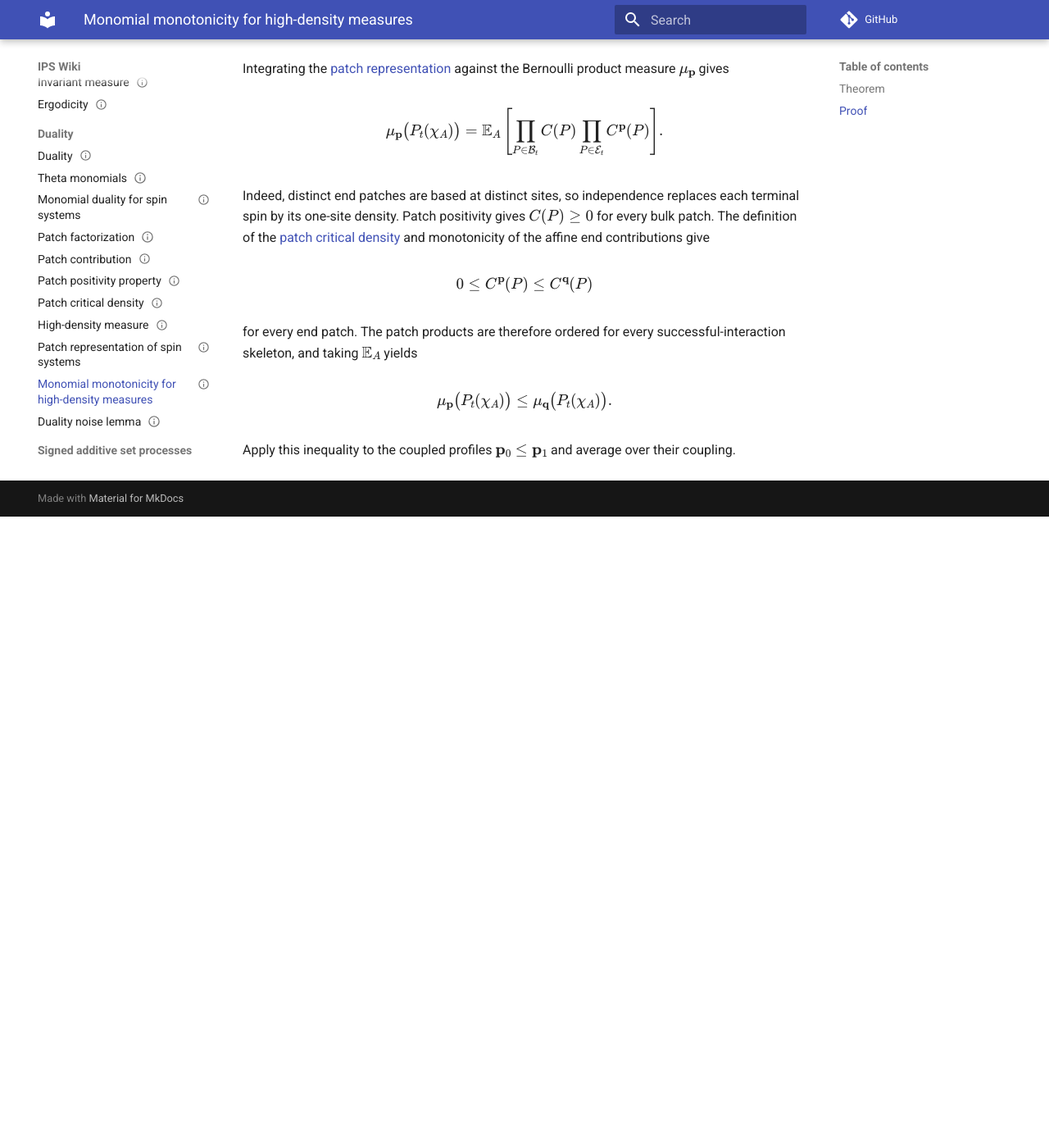
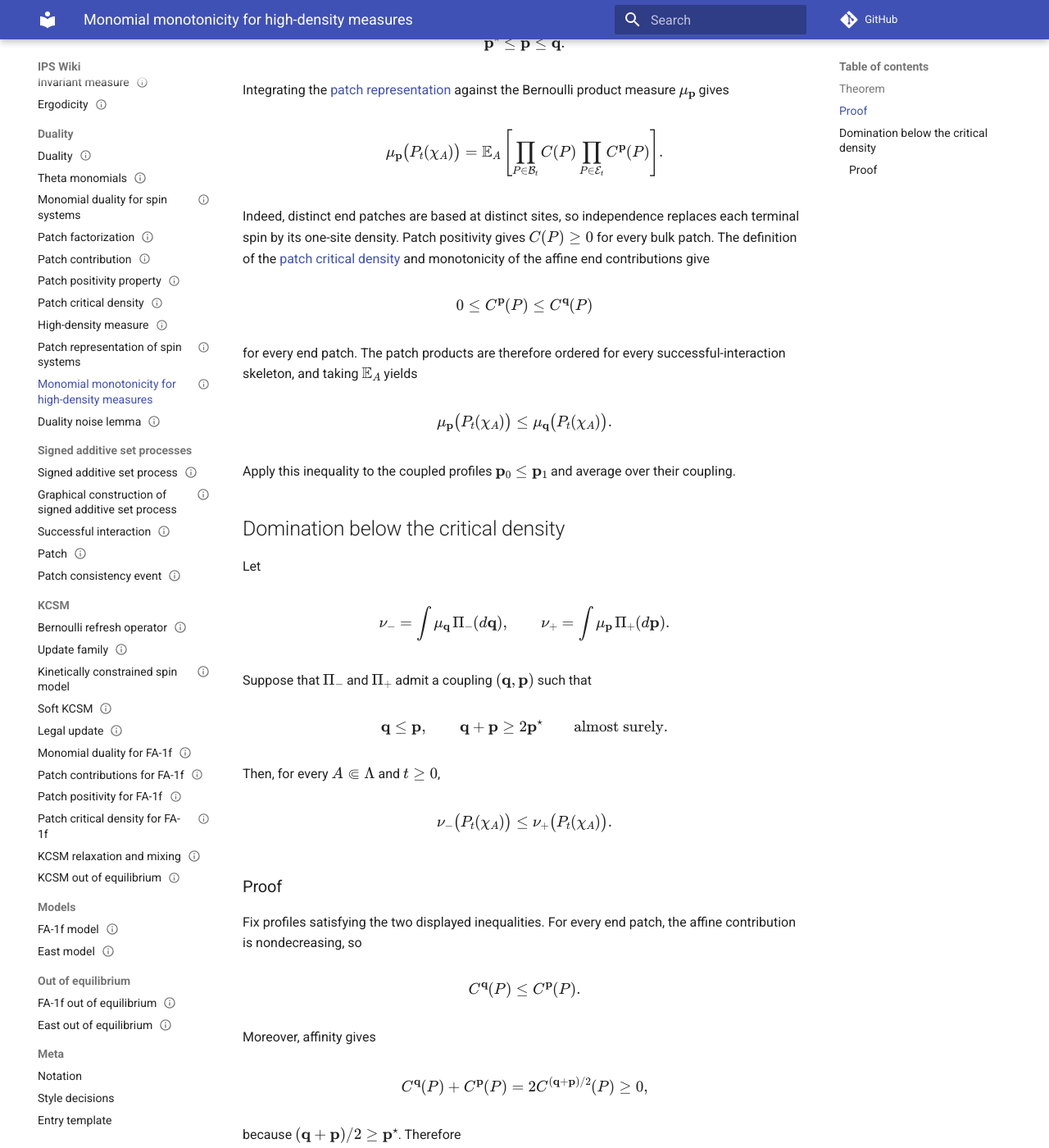
Before and after one commit to maciejgluchowski86-beep/ips-wiki, an MkDocs documentation site: the page built from docs/entries/monomial-monotonicity-for-high-density-measures.md, in a window 1280 px wide and 1400 px high, scrolled down 1037 px. Shown: the whole window at 82% size. Built offline with MkDocs 1.6.1 and Material for MkDocs 9.7.7, drawn with Linux system fonts in a browser that asks for light colours; comment, search, counter and statistics services are not loaded; before the commit the page ends 1667 px from its top, so only the background shows below that; some of the changed text lies outside the part shown.

Commit message:
Add domination below patch critical density

```diff
--- a/docs/entries/monomial-monotonicity-for-high-density-measures.md
+++ b/docs/entries/monomial-monotonicity-for-high-density-measures.md
@@ -10,7 +10,7 @@ tags:
 
 # Monomial monotonicity for high-density measures
 
-For a spin system with the [patch positivity property](patch-positivity-property.md), evolved [monomials](monomials.md) are monotone under coordinatewise ordering of the mixing profiles of [high-density measures](high-density-measure.md).
+For a spin system with the [patch positivity property](patch-positivity-property.md), evolved [monomials](monomials.md) are monotone under coordinatewise ordering of the mixing profiles of [high-density measures](high-density-measure.md). A reflected comparison also applies to profiles below the patch critical density.
 
 **References.** None yet.
 
@@ -87,3 +87,84 @@ $$
 $$
 
 Apply this inequality to the coupled profiles \(\mathbf p_0\le\mathbf p_1\) and average over their coupling.
+
+
+## Domination below the critical density
+
+Let
+
+$$
+\nu_-
+=
+\int\mu_{\mathbf q}\,\Pi_-(d\mathbf q),
+\qquad
+\nu_+
+=
+\int\mu_{\mathbf p}\,\Pi_+(d\mathbf p).
+$$
+
+Suppose that \(\Pi_-\) and \(\Pi_+\) admit a coupling \((\mathbf q,\mathbf p)\) such that
+
+$$
+\mathbf q\le\mathbf p,
+\qquad
+\mathbf q+\mathbf p\ge2\mathbf p^\star
+\qquad\text{almost surely}.
+$$
+
+Then, for every \(A\Subset\Lambda\) and \(t\ge0\),
+
+$$
+\nu_-\bigl(P_t(\chi_A)\bigr)
+\le
+\nu_+\bigl(P_t(\chi_A)\bigr).
+$$
+
+### Proof
+
+Fix profiles satisfying the two displayed inequalities. For every end patch, the affine contribution is nondecreasing, so
+
+$$
+C^{\mathbf q}(P)\le C^{\mathbf p}(P).
+$$
+
+Moreover, affinity gives
+
+$$
+C^{\mathbf q}(P)+C^{\mathbf p}(P)
+=
+2C^{(\mathbf q+\mathbf p)/2}(P)
+\ge0,
+$$
+
+because \((\mathbf q+\mathbf p)/2\ge\mathbf p^\star\). Therefore
+
+$$
+\left|C^{\mathbf q}(P)\right|
+\le
+C^{\mathbf p}(P).
+$$
+
+Using the Bernoulli-averaged patch representation and the nonnegativity of the bulk contributions,
+
+$$
+\begin{aligned}
+\mu_{\mathbf q}\bigl(P_t(\chi_A)\bigr)
+&\le
+\mathbb E_A\left[
+\prod_{P\in\mathcal B_t}C(P)
+\prod_{P\in\mathcal E_t}\left|C^{\mathbf q}(P)\right|
+\right]
+\\
+&\le
+\mathbb E_A\left[
+\prod_{P\in\mathcal B_t}C(P)
+\prod_{P\in\mathcal E_t}C^{\mathbf p}(P)
+\right]
+\\
+&=
+\mu_{\mathbf p}\bigl(P_t(\chi_A)\bigr).
+\end{aligned}
+$$
+
+Average this inequality over the coupled profiles.
```
